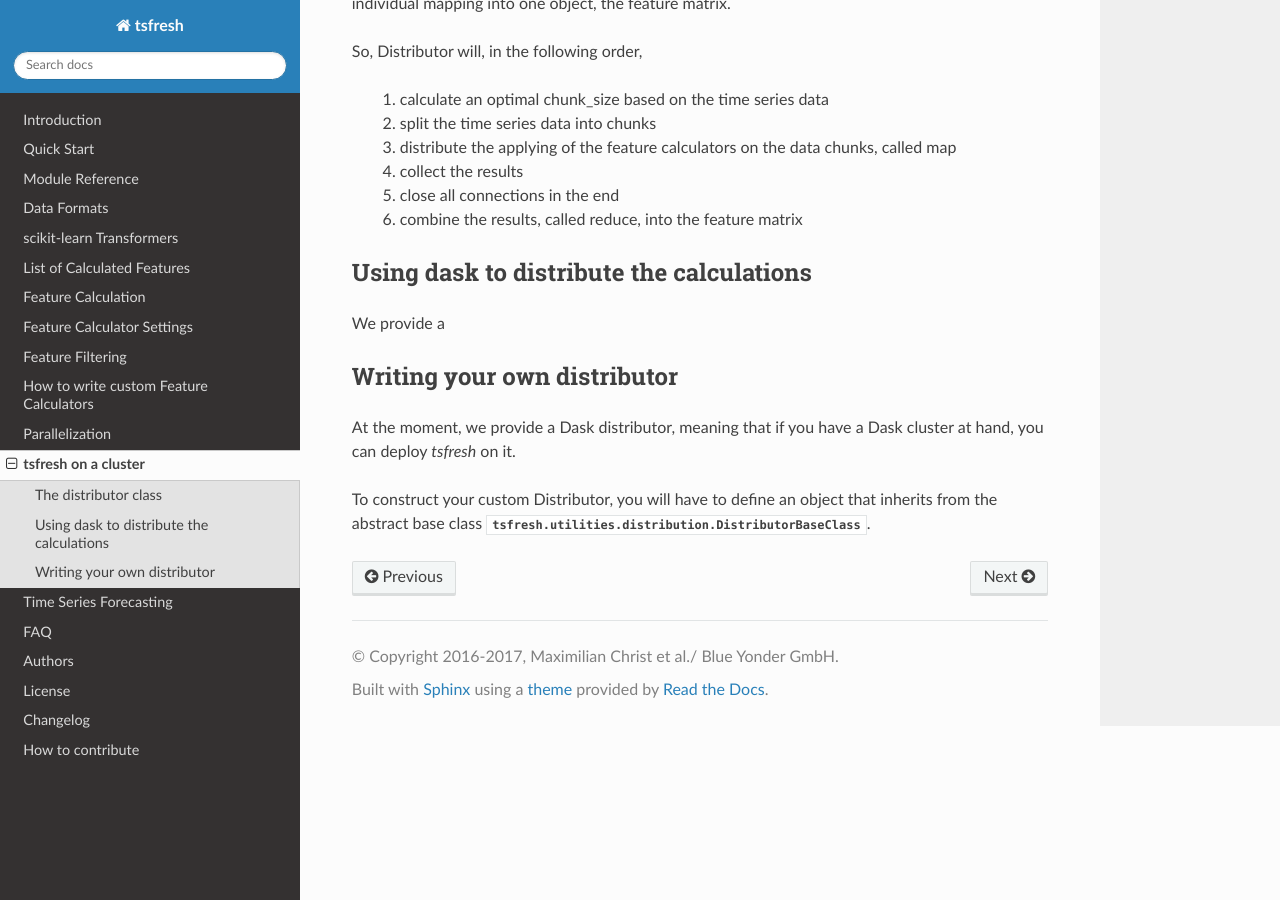
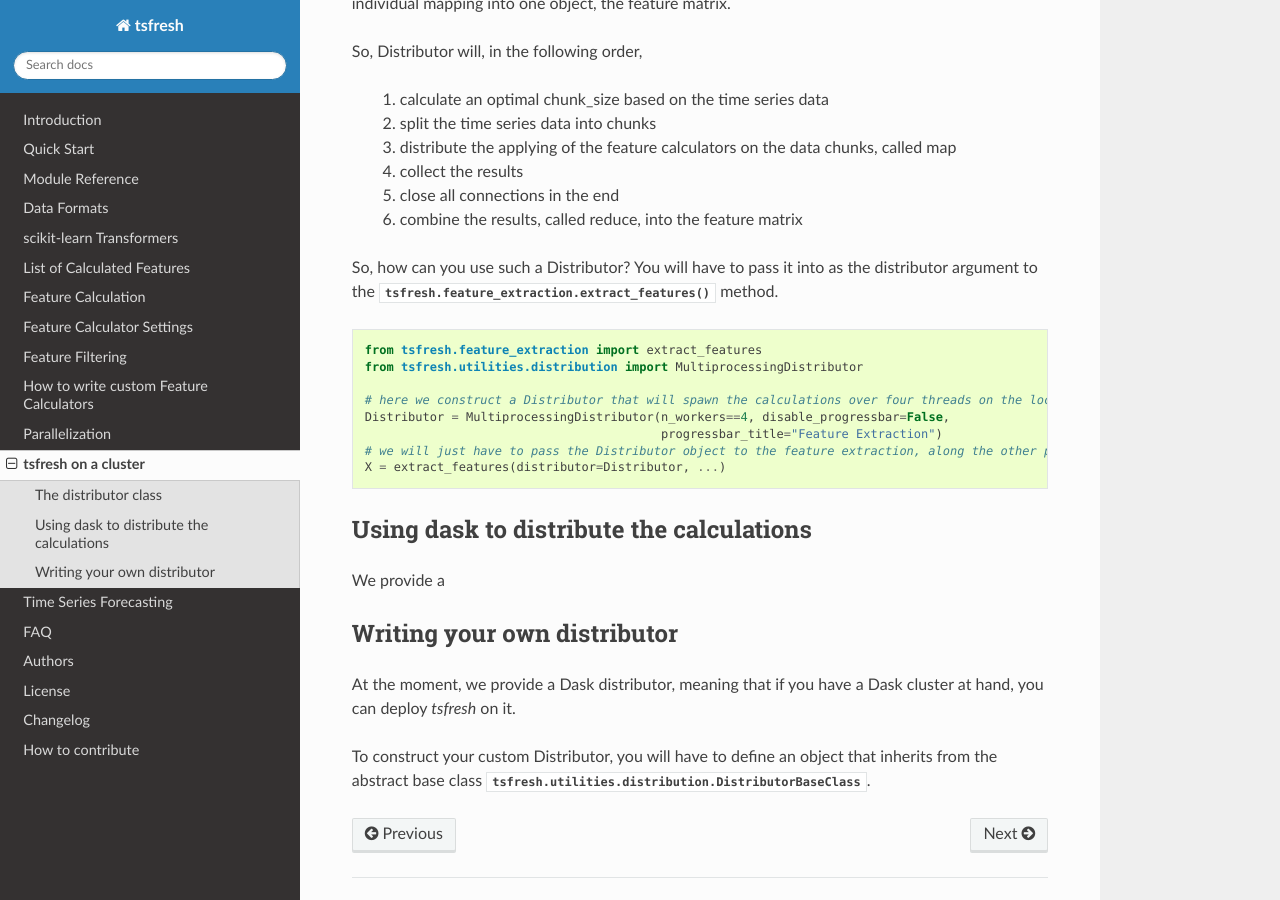
Before and after one commit to blue-yonder/tsfresh, a Sphinx documentation site: the page built from docs/text/tsfresh_on_a_cluster.rst, in a window 1280 px wide and 900 px high, scrolled down 464 px. Built offline with Sphinx 7.4.7 and the Read the Docs theme 2.0.0, drawn with Linux system fonts in a browser that asks for light colours; formulas are drawn with MathJax 3; the version number could not be read and is left out.

Commit message:
add minimal example for distributor

```diff
--- a/docs/text/tsfresh_on_a_cluster.rst
+++ b/docs/text/tsfresh_on_a_cluster.rst
@@ -25,6 +25,20 @@ So, Distributor will, in the following order,
     5. close all connections in the end
     6. combine the results, called reduce, into the feature matrix
 
+So, how can you use such a Distributor? You will have to pass it into as the distributor argument to the
+:func:`tsfresh.feature_extraction.extract_features` method.
+
+.. code:: python
+
+    from tsfresh.feature_extraction import extract_features
+    from tsfresh.utilities.distribution import MultiprocessingDistributor
+
+    # here we construct a Distributor that will spawn the calculations over four threads on the local machine
+    Distributor = MultiprocessingDistributor(n_workers==4, disable_progressbar=False,
+                                             progressbar_title="Feature Extraction")
+    # we will just have to pass the Distributor object to the feature extraction, along the other parameters
+    X = extract_features(distributor=Distributor, ...)
+
 
 Using dask to distribute the calculations
 '''''''''''''''''''''''''''''''''''''''''
```
